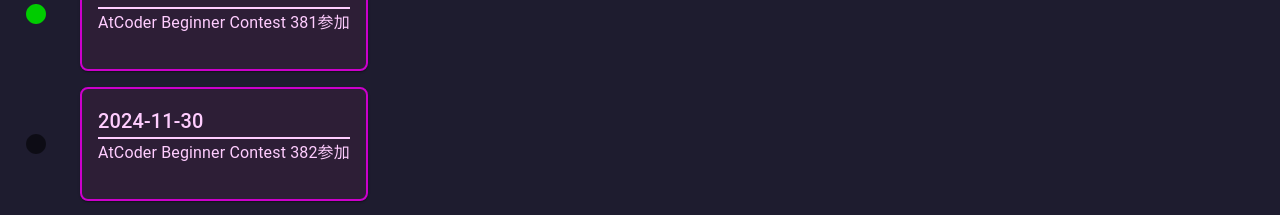
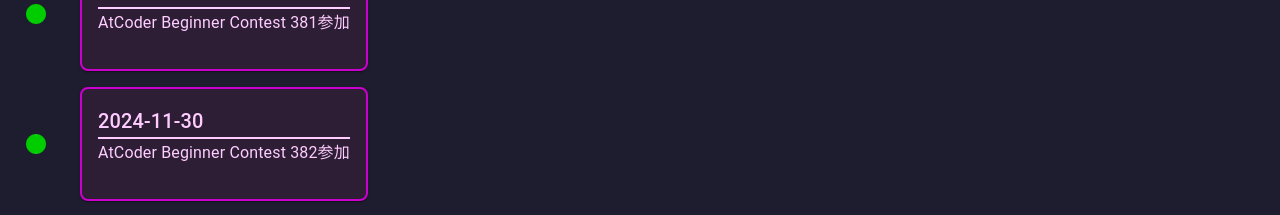
Before and after one commit to wisteriahuman/wisteria-hub, a Next.js app: page /archive in a window 1280 px wide. Shown: the part 4119-4334 px from the top of the page. Built offline with nearby package versions, Linux system fonts and the light colour scheme.

Commit message:
すみませんでした

```diff
--- a/src/components/records/Records.tsx
+++ b/src/components/records/Records.tsx
@@ -181,6 +181,7 @@
         date: "2024-11-30",
         title: "AtCoder Beginner Contest 382参加",
         description: "",
+        label: "競プロ",
     },
     {
         date: "2024-12-07",
@@ -215,7 +216,7 @@
             {activities.map((activity, index) => (
                 <ListItem key={index}>
                     <ListItemIcon>
-                        <CircleIcon style={{ color: label_colors[activity.label] }} />
+                        <CircleIcon style={{ color: label_colors[activity.label] || "#ffcdff" }} />
                     </ListItemIcon>
                     <Card
                         sx={{
```
Also changed, not shown: 1 other file (tests, documents, lock files or other folders).
